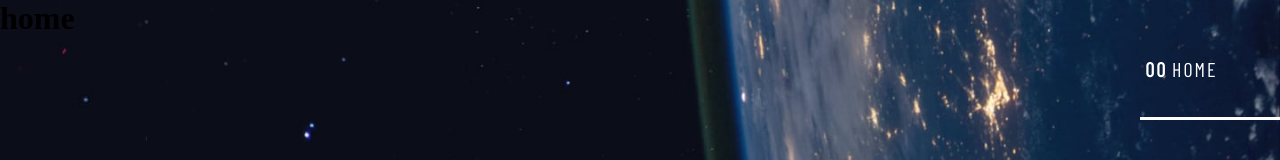
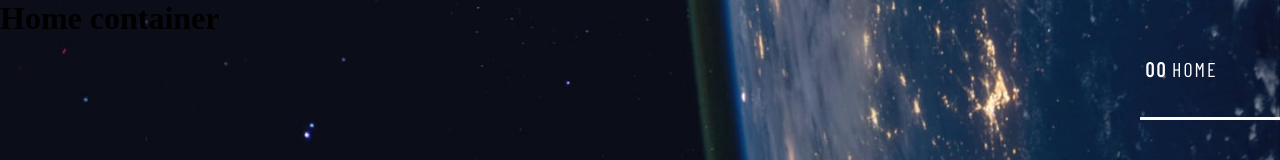
Before and after one commit to itisameerkhan/space-tourism-multi-page-website, a React (Vite) app: page / in a window 1280 px wide. Shown: the top 160 px of the page. Built offline with nearby package versions, Linux system fonts and the light colour scheme.

Commit message:
20/12/2023 08:07

```diff
--- a/src/Home/Home.jsx
+++ b/src/Home/Home.jsx
@@ -4,7 +4,7 @@ import '../assets/home/background-home-desktop.jpg';
 const Home = () => {
     return (
         <div className="home-container">
-            <h1>home</h1>
+            <h1>Home container</h1>
         </div>
     )
 }
```
